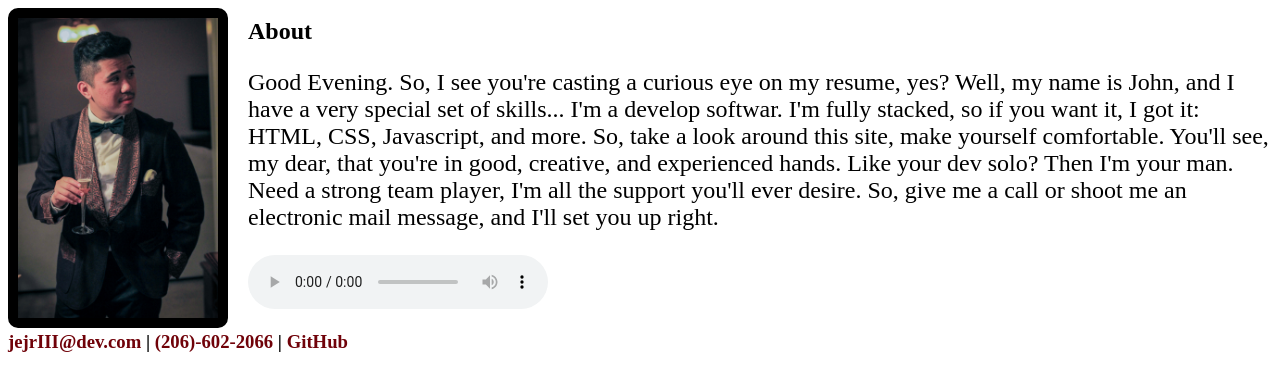
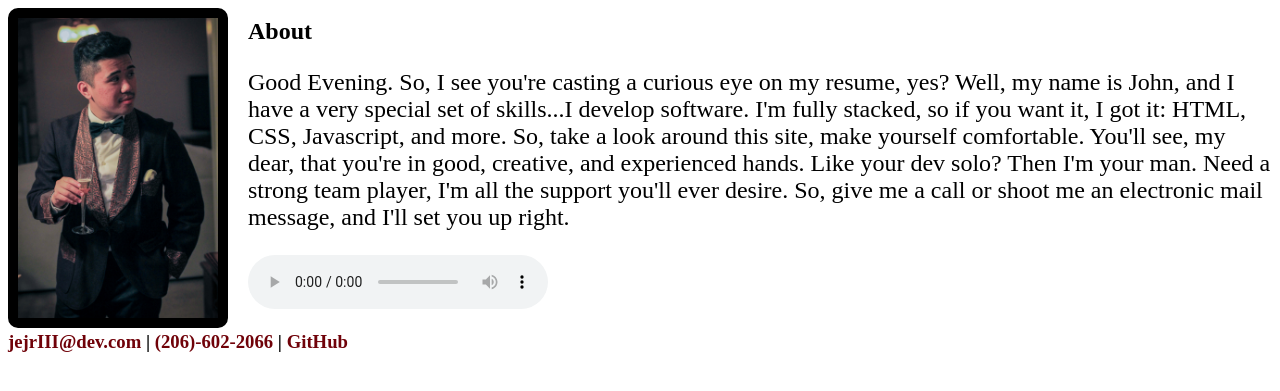
Before and after one commit to AdamJMc/AdamJMc.github.io, a plain HTML site: page index.html in a window 1280 px wide. Shown: the part 255-646 px from the top of the page. Drawn offline with Linux system fonts and the light colour scheme.

Commit message:
Version13

```diff
--- a/index.html
+++ b/index.html
@@ -22,7 +22,7 @@
     </header>
       <img src='photo.jpg' id="personal" style="width:200px;">
       <h2>About</h2>
-      <p>Good Evening.  So, I see you're casting a curious eye on my resume, yes? Well, my name is John, and I have a very special set of skills... I'm a develop softwar.  I'm fully stacked, so if you want it, I got it: HTML, CSS, Javascript, and more. So, take a look around this site, make yourself comfortable.  You'll see, my dear, that you're in good, creative, and experienced hands.  Like your dev solo? Then I'm your man. Need a strong team player, I'm all the support you'll ever desire. So, give me a call or shoot me an electronic mail message, and I'll set you up right.</p>
+      <p>Good Evening.  So, I see you're casting a curious eye on my resume, yes? Well, my name is John, and I have a very special set of skills...I develop software.  I'm fully stacked, so if you want it, I got it: HTML, CSS, Javascript, and more. So, take a look around this site, make yourself comfortable.  You'll see, my dear, that you're in good, creative, and experienced hands.  Like your dev solo? Then I'm your man. Need a strong team player, I'm all the support you'll ever desire. So, give me a call or shoot me an electronic mail message, and I'll set you up right.</p>
       <audio controls>
         <source src="ourguy_audio.mp3" type="audio/mpeg">
       </audio>
--- a/styles.css
+++ b/styles.css
@@ -4,7 +4,7 @@ p {
 
 a {
     color:#700209;
-    text-decoration: none
+    text-decoration: none;
 }
 
 header {
```
